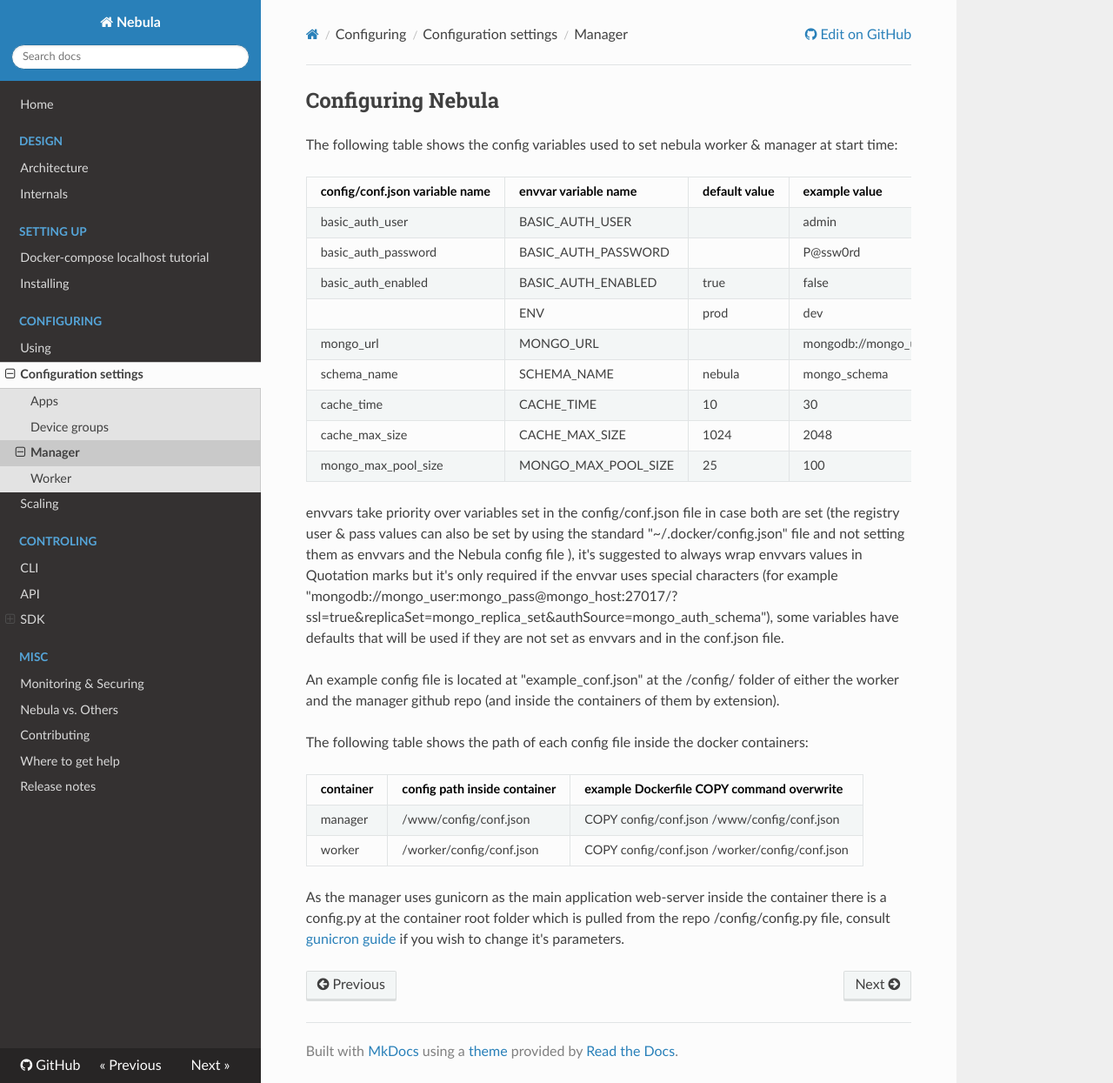
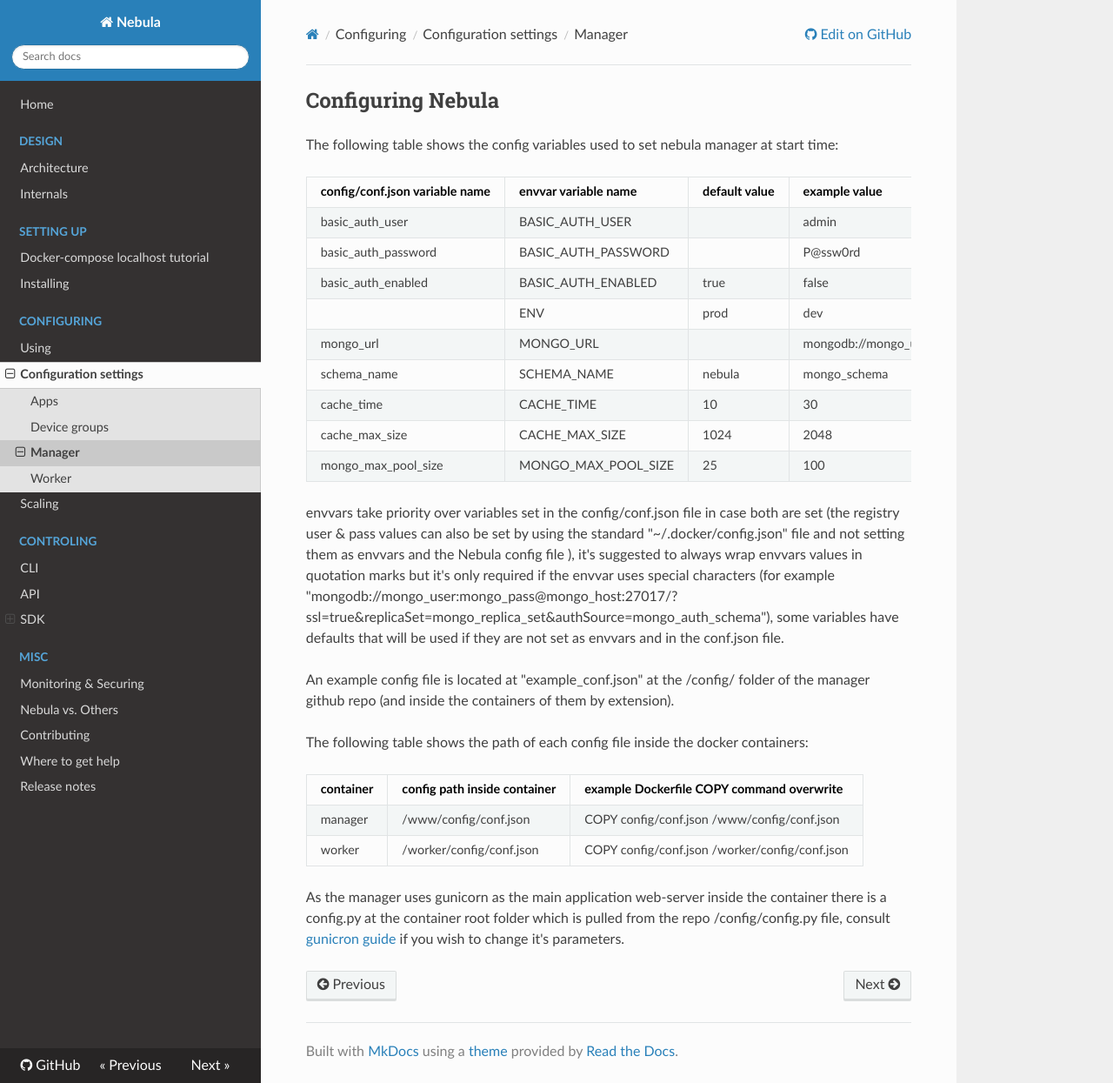
Before and after one commit to nebula-orchestrator/docs, an MkDocs documentation site: the page built from docs/config/manager.md, in a window 1280 px wide and 1245 px high. Shown: the whole window at 87% size. Built offline with MkDocs 1.6.1, drawn with Linux system fonts in a browser that asks for light colours; nearby versions of some CDN libraries; old or Windows-style settings are respelled for this version of MkDocs.

```diff
--- a/docs/config/manager.md
+++ b/docs/config/manager.md
@@ -1,6 +1,6 @@
 ## Configuring Nebula
 
-The following table shows the config variables used to set nebula worker & manager at start time:
+The following table shows the config variables used to set nebula manager at start time:
 
 | config/conf.json variable name     | envvar variable name             | default value                | example value                                                                                                        | type   | description                                                                                                                                                                                                                                                                                           | required |
 |------------------------------------|----------------------------------|------------------------------|----------------------------------------------------------------------------------------------------------------------|--------|-------------------------------------------------------------------------------------------------------------------------------------------------------------------------------------------------------------------------------------------------------------------------------------------------------|----------|
@@ -15,9 +15,9 @@
 | mongo_max_pool_size                | MONGO_MAX_POOL_SIZE              | 25                           | 100                                                                                                                  | int    | the size of the connection pool between the manager and the backend MongoDB - a good rule of thumb is to have 3 for each device_group in the cluster but no more then 100 at most                                                                                                                     | yes      |
 
 
-envvars take priority over variables set in the config/conf.json file in case both are set (the registry user & pass values can also be set by using the standard "~/.docker/config.json" file and not setting them as envvars and the Nebula config file ), it's suggested to always wrap envvars values in Quotation marks but it's only required if the envvar uses special characters (for example "mongodb://mongo_user:mongo_pass@mongo_host:27017/?ssl=true&replicaSet=mongo_replica_set&authSource=mongo_auth_schema"), some variables have defaults that will be used if they are not set as envvars and in the conf.json file.
+envvars take priority over variables set in the config/conf.json file in case both are set (the registry user & pass values can also be set by using the standard "~/.docker/config.json" file and not setting them as envvars and the Nebula config file ), it's suggested to always wrap envvars values in quotation marks but it's only required if the envvar uses special characters (for example "mongodb://mongo_user:mongo_pass@mongo_host:27017/?ssl=true&replicaSet=mongo_replica_set&authSource=mongo_auth_schema"), some variables have defaults that will be used if they are not set as envvars and in the conf.json file.
 
-An example config file is located at "example_conf.json" at the /config/ folder of either the worker and the manager github repo (and inside the containers of them by extension).
+An example config file is located at "example_conf.json" at the /config/ folder of the manager github repo (and inside the containers of them by extension).
 
 The following table shows the path of each config file inside the docker containers:
 
```
Also changed, not shown: docs/config/worker.md (+1 -1 lines).
